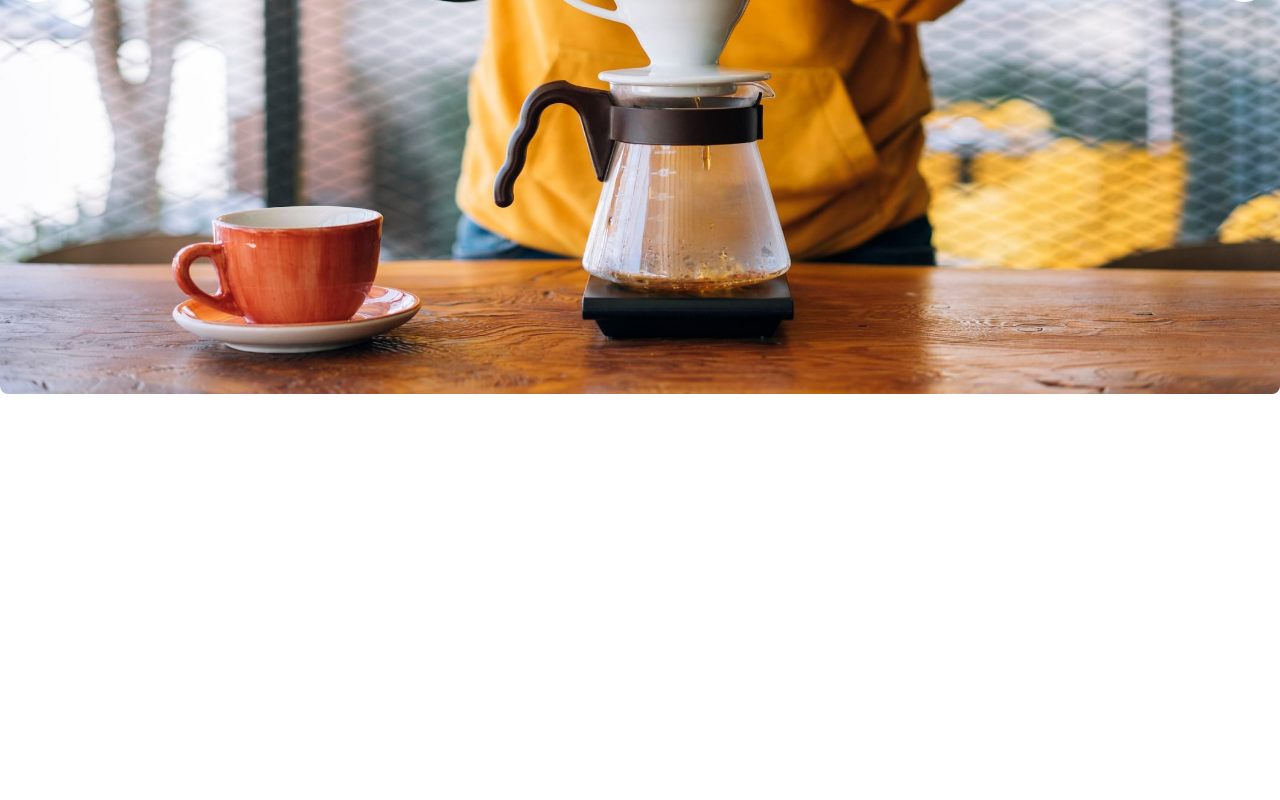
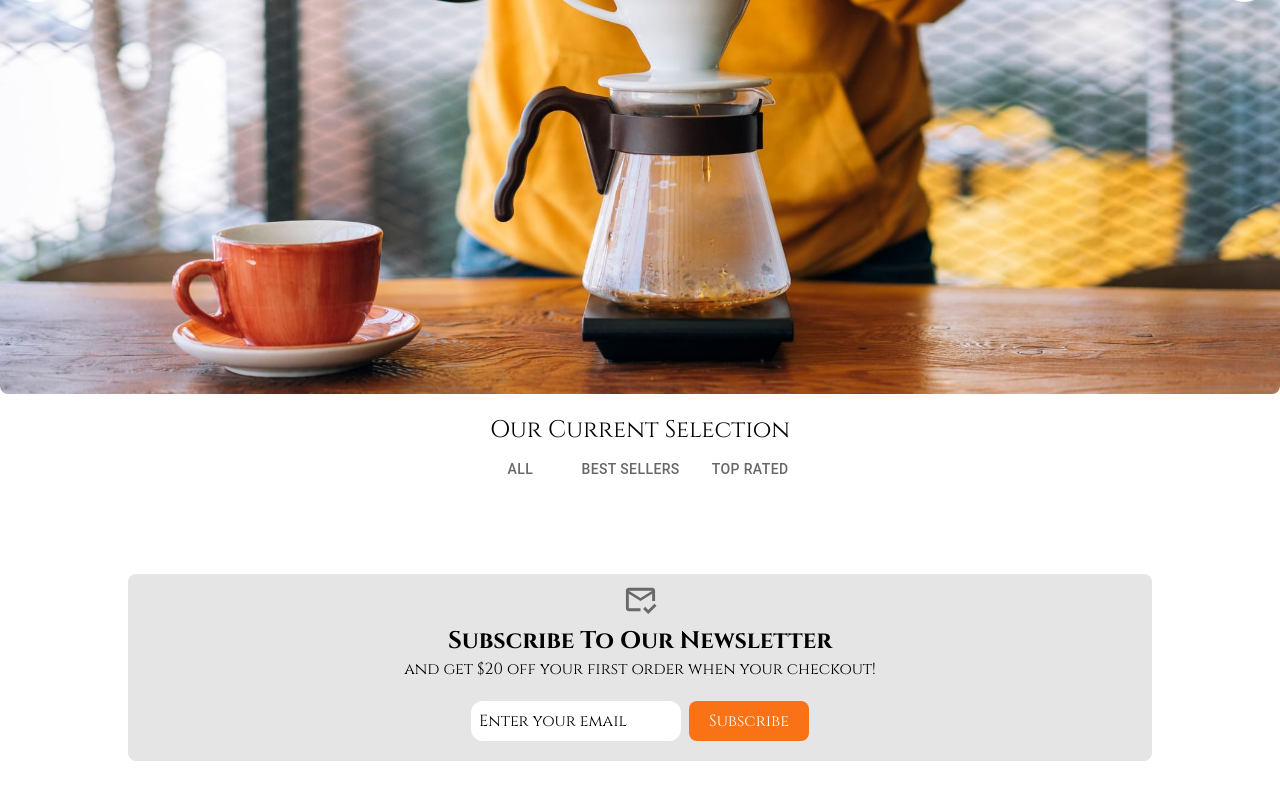
Before and after one commit to DustyDogCodex/Kafe, a Next.js app: page /shop in a window 1280 px wide. Shown: the part 486-1286 px from the top of the page. Before the commit the page ends 880 px from the top, so only its background shows below. Built offline with nearby package versions, Linux system fonts and the light colour scheme; a web font is replaced by a local one.

Commit message:
added a small subscribe to our newlstter component to home and shop pages

```diff
--- a/package.json
+++ b/package.json
@@ -18,6 +18,7 @@
     "@types/react": "18.2.21",
     "@types/react-dom": "18.2.7",
     "autoprefixer": "10.4.15",
+    "axios": "^1.5.0",
     "eslint": "8.49.0",
     "eslint-config-next": "13.4.19",
     "framer-motion": "^10.16.4",
--- a/src/app/components/ShopCarousel.tsx
+++ b/src/app/components/ShopCarousel.tsx
@@ -62,7 +62,7 @@ function ShopCarousel() {
                     key={mediaImages[position]}
                     src={mediaImages[position]}
                     alt="images"
-                    className="rounded-lg h-full w-full"
+                    className="rounded-lg h-full w-full object-cover"
                     variants={variants}
                     initial="initial"
                     animate='animate'
--- /dev/null
+++ b/src/app/components/Subscribe.tsx
@@ -0,0 +1,33 @@
+'use client'
+import { MarkEmailReadOutlined } from "@mui/icons-material"
+import { IconButton } from "@mui/material"
+import { useState } from 'react'
+
+function Subscribe() {
+    const [ email, setEmail ] = useState<string>('')
+
+    return (
+        <div className="w-4/5 my-20 mx-auto flex flex-col items-center justify-center bg-neutral-200 rounded-lg">
+            <IconButton>
+                <MarkEmailReadOutlined fontSize="large" />
+            </IconButton>
+
+            <h3 className="text-2xl font-bold">Subscribe To Our Newsletter</h3>
+            <p>and get $20 off your first order when your checkout!</p>
+
+            {/* input */}
+            <div className="flex items-center py-1 px-2 my-4 mx-auto">
+                <input
+                    type="text"
+                    placeholder="Enter your email"
+                    value={email}
+                    onChange={(e) => setEmail(e.target.value)}
+                    className="w-full bg-white p-2 rounded-xl placeholder:text-black"
+                />
+                <button className="bg-orange-500 text-white px-5 py-2 rounded-lg ml-2">Subscribe</button>
+            </div>
+        </div>
+    )
+}
+
+export default Subscribe
--- a/src/app/page.tsx
+++ b/src/app/page.tsx
@@ -3,6 +3,7 @@ import NavBar from "./components/Navbar"
 import Intro from "./components/Intro"
 import Offers from "./components/Offers"
 import CartModal from "./components/CartModal"
+import Subscribe from "./components/Subscribe"
 
 export default function Home() {
     return (
@@ -12,6 +13,7 @@ export default function Home() {
                 <Hero />
                 <Intro />
                 <Offers />
+                <Subscribe />
             </div>
             <CartModal />
         </main>
--- a/src/app/shop/page.tsx
+++ b/src/app/shop/page.tsx
@@ -1,6 +1,9 @@
+import { Tabs, Tab } from "@mui/material"
 import CartModal from "../components/CartModal"
 import NavBar from "../components/Navbar"
 import ShopCarousel from "../components/ShopCarousel"
+import ItemCard from "../components/ItemCard"
+import Subscribe from "../components/Subscribe"
 
 function Shop() {
     return (
@@ -8,6 +11,17 @@ function Shop() {
             <NavBar />
             <div className="container pt-20">
                 <ShopCarousel />
+                <div className="flex flex-col items-center w-full">
+                    <h1 className="text-2xl mt-5">Our Current Selection</h1>
+
+                    {/* tabs for filtering products */}
+                    <Tabs>
+                        <Tab label='ALL' value='all' />
+                        <Tab label='BEST SELLERS' value='bestSellers' />
+                        <Tab label='TOP RATED' value='topRated' />
+                    </Tabs>
+                </div>
+                <Subscribe />
             </div>
             <CartModal />
         </div>
```
Also changed, not shown: 1 other file (tests, documents, lock files or other folders).
